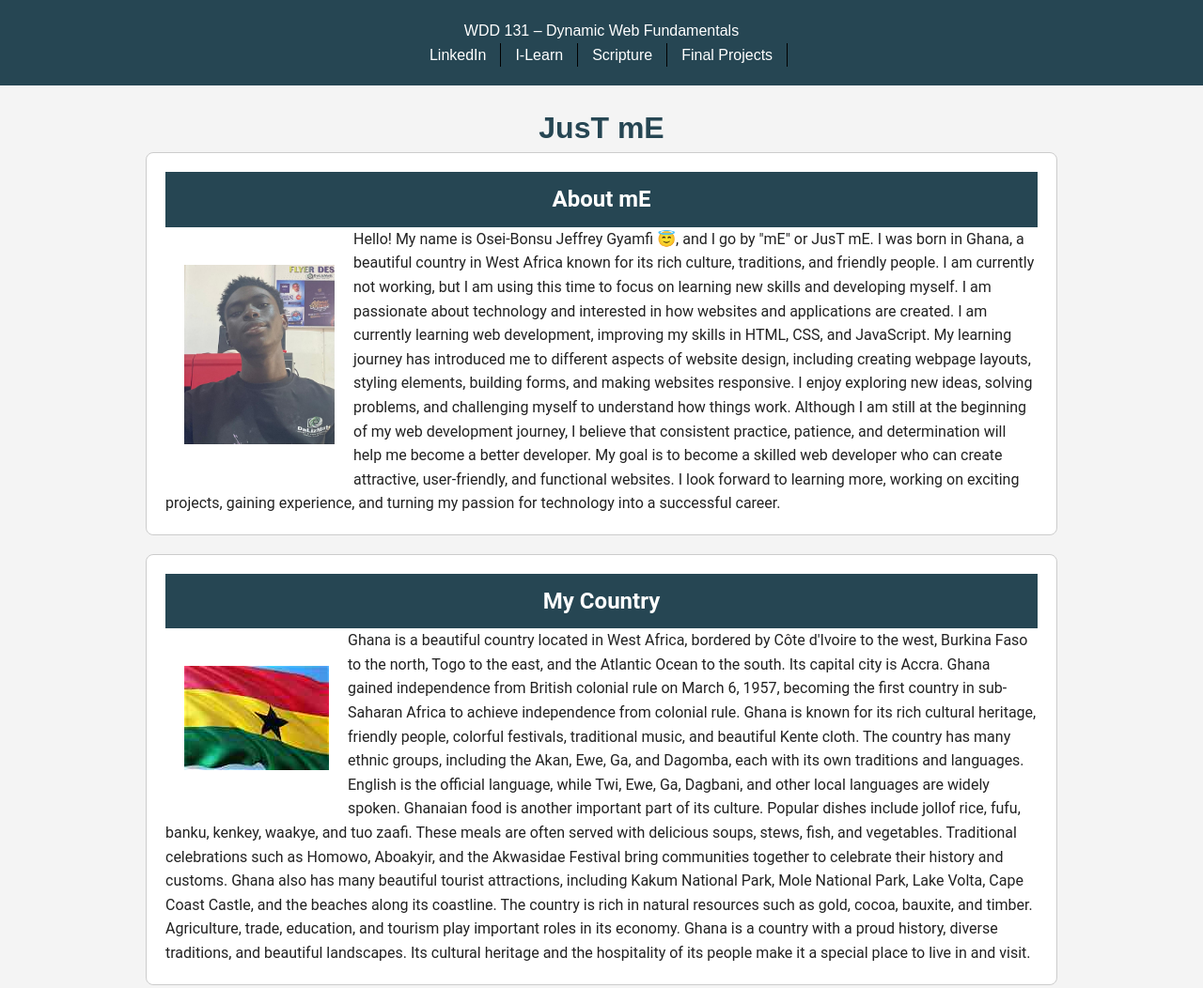
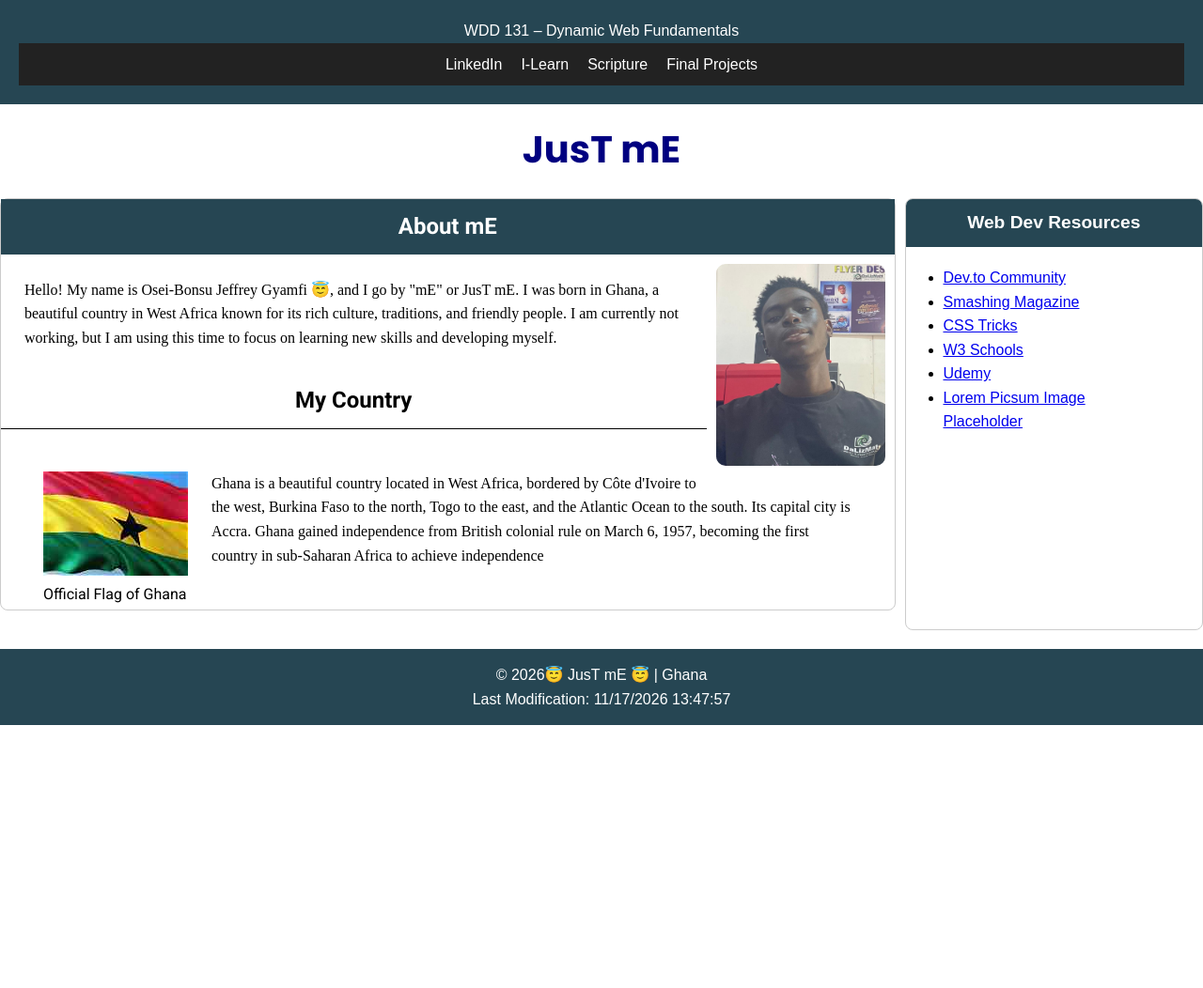
Before and after one commit to justme203/wdd131, a plain HTML site: page index.html in a window 1280 px wide. Shown: the top 1052 px of the page at 94% size. After the commit the page ends 800 px from the top, so only its background shows below. Drawn offline with Linux system fonts and the light colour scheme; a web font is replaced by a local one.

Commit message:
Update index.html and base.css to enhance webpage structure and styling

```diff
--- a/index.html
+++ b/index.html
@@ -4,9 +4,10 @@
      <meta charset="UTF-8">
     <meta name="viewport" content="width=device-width, initial-scale=1.0">
     <title>WDD 131 – Dynamic Web Fundamentals – JusTmE</title>
-    <meta name="description" content="* WDD 131 – Dynamic Web Fundamentals"
-* Your full name
-* Keyword summary of the page content">
+   <meta name="description" content="WDD 131 – Dynamic Web Fundamentals.
+   This is my personal webpage, introducing my background, interests, and web development
+    journey using HTML, CSS, and JavaScript.">
+
     <meta name="author" content="Just mE">
     <link rel="stylesheet" href="styles/base.css">
     <script src="scripts/getdates.js" defer></script>
@@ -16,7 +17,7 @@
         <span id="course-title">
            WDD 131 – Dynamic Web Fundamentals
         </span>
-        <nav>
+        <nav class="nav-bar">
             <ul>
            <li> <a href="#">LinkedIn</a></li>
            <li><a href="#">I-Learn</a></li>
@@ -25,68 +26,58 @@
             </ul>
             </nav>
 
+
     </header>
+    <h1>JusT mE</h1>
+    <div class="two">
     <main>
-        <h1>JusT mE</h1>
         <section class="card ">
             <h2>About mE</h2>
-            <img src="images/just.jpeg" alt="mE"     width="200">
+            <div class="me">
+            <img src="images/just.jpeg" alt="mE"    >
+
          <p>  Hello! My name is Osei-Bonsu Jeffrey Gyamfi 😇, and I go by "mE" or JusT mE. I was born in Ghana, a beautiful country
              in West Africa known for its rich culture, traditions, and friendly people. I am currently
               not working, but I am using this time to focus on learning new skills and developing myself.
+         </p>
 
-I am passionate about technology and interested in how websites and applications are created. I
-am currently
- learning web development, improving my skills in HTML, CSS, and JavaScript. My learning journey
-  has introduced
-  me to different aspects of website design, including creating webpage layouts, styling elements,
-   building forms, and making websites responsive.
+            </div>
+             <b>My Country</b>
 
-I enjoy exploring new ideas, solving problems, and challenging myself to understand how things work.
-Although I am still at the beginning of my web development journey, I believe that consistent practice,
- patience, and determination will help me become a better developer.
+             <div class="ghana">
+             <figure>
+         <img src="images/flg2.jpg" alt="Ghana Flag" >
+        <figcaption>Official Flag of Ghana</figcaption>
+    </figure>
 
-My goal is to become a skilled web developer who can create attractive, user-friendly, and functional
-websites. I look forward to learning more, working on exciting projects, gaining experience, and turning
- my passion for technology into a successful career.
-         </p>
-        </section>
-        <section class="card">
-             <h2>My Country</h2>
-            <img src="images/flg2.jpg" alt="A view of Ghana" loading="lazy">
                         <p>
                 Ghana is a beautiful country located in West Africa, bordered by
                 Côte d'Ivoire to the west, Burkina Faso to the north, Togo to the
                 east, and the Atlantic Ocean to the south. Its capital city is Accra.
                 Ghana gained independence from British colonial rule on March 6, 1957,
                 becoming the first country in sub-Saharan Africa to achieve independence
-                from colonial rule.
-                Ghana is known for its rich cultural heritage, friendly people, colorful
-                festivals, traditional music, and beautiful Kente cloth. The country has
-                many ethnic groups, including the Akan, Ewe, Ga, and Dagomba, each with
-                its own traditions and languages. English is the official language,
-                while Twi, Ewe, Ga, Dagbani, and other local languages are widely spoken.
-                Ghanaian food is another important part of its culture. Popular dishes
-            include jollof rice, fufu, banku, kenkey, waakye, and tuo zaafi.
-            These meals are often served with delicious soups, stews, fish, and
-            vegetables. Traditional celebrations such as Homowo, Aboakyir, and
-            the Akwasidae Festival bring communities together to celebrate their
-            history and customs.
 
-            Ghana also has many beautiful tourist attractions, including Kakum
-            National Park, Mole National Park, Lake Volta, Cape Coast Castle,
-            and the beaches along its coastline. The country is rich in natural
-            resources such as gold, cocoa, bauxite, and timber. Agriculture,
-            trade, education, and tourism play important roles in its economy.
 
-            Ghana is a country with a proud history, diverse traditions, and
-            beautiful landscapes. Its cultural heritage and the hospitality
-            of its people make it a special place to live in and visit.
 </p>
+ </div>
+   </section>
+    </main>
 
-         </section>
+         <aside class="linking">
 
-    </main>
+               <h2>Web Dev Resources</h2>
+            <ul>
+                <li><a href="#">Dev.to Community</a></li>
+                <li><a href="#">Smashing Magazine</a></li>
+                <li><a href="#">CSS Tricks</a></li>
+                <li><a href="#">W3 Schools</a></li>
+                <li><a href="#">Udemy</a></li>
+                <li><a href="#">Lorem Picsum Image Placeholder</a></li>
+            </ul>
+
+
+         </aside>
+    </div>
     <footer>
 
         <p>©
--- a/styles/base.css
+++ b/styles/base.css
@@ -1,3 +1,43 @@
+@import url('https://fonts.googleapis.com/css2?family=Miniver&family=Poppins:ital,wght@0,200;0,400;0,600;0,700;1,200;1,400&family=Roboto:ital,wght@0,100..900;1,100..900&display=swap');
+/* Importing Google Fonts: Miniver, Poppins, and Roboto with various weights and styles
+.poppins-extralight {
+  font-family: "Poppins", sans-serif;
+  font-weight: 200;
+  font-style: normal;
+}
+
+.poppins-regular {
+  font-family: "Poppins", sans-serif;
+  font-weight: 400;
+  font-style: normal;
+}
+
+.poppins-semibold {
+  font-family: "Poppins", sans-serif;
+  font-weight: 600;
+  font-style: normal;
+}
+
+.poppins-bold {
+  font-family: "Poppins", sans-serif;
+  font-weight: 700;
+  font-style: normal;
+}
+
+.poppins-extralight-italic {
+  font-family: "Poppins", sans-serif;
+  font-weight: 200;
+  font-style: italic;
+}
+
+.poppins-regular-italic {
+  font-family: "Poppins", sans-serif;
+  font-weight: 400;
+  font-style: italic;
+}
+  */
+
+
 *{
     margin: 0;
     padding: 0;
@@ -5,31 +45,40 @@
 }
 
 body {
+  padding: 0;
 margin: 0;
 font-family: Arial, Helvetica, sans-serif;
 line-height: 1.6;
-color: #222;
-background-color: #f4f4f4;
+
+
 }
 
 header {
+
 background-color: #264653;
 color: white;
 padding: 20px;
 text-align: center;
 }
 
-nav {
+.nav-bar {
+background-color: #222;
+ padding: 0;
   display: flex;
     justify-content: space-around;
-flex-wrap: wrap;
-gap: 10px;
+   margin: 0;
+    align-items: center;
+
+width: 100%;
 }
 
 nav a {
 color: white;
 text-decoration: none;
-padding: 10px 15px;
+ padding: 10px;
+display:block;
+
+
 }
 
 nav a:hover {
@@ -43,44 +92,68 @@ nav ul {
 }
 
 nav li {
+  /*
     border-right: 1px solid black;
-
+*/
 }
 
-main {
-max-width: 1000px;
-margin: 20px auto;
-padding: 0 15px;
-}
 
 h1 {
+  font-family: "Poppins", sans-serif;
+  font-weight: 900;
+  font-style: normal;
 text-align: center;
 color: #264653;
 }
+.card {
 
-.card {
     font-family: "Roboto", sans-serif;
     background-color: white;
     border: 1px solid #ccc;
     border-radius: 8px;
-padding: 20px;
+    padding: 0px;
     margin-bottom: 20px;
 }
-
 .card h2 {
 background-color: #264653;
 color: white;
 padding: 10px;
 text-align: center;
+font-size: 1.5rem;
+font-weight: 700;
+
 }
+.card b{
+  display: flex;
+  align-items: center;
+  justify-content: center;
+color: black;
+padding: 10px;
+font-size: 1.5rem;
+font-weight: 700;
+font-family: "Roboto", sans-serif;
+text-align: center;
+border-bottom: 1px solid black;
+}
+.me img {
+    border-radius: 20px;
+    width: 200px;
+    float: right;
+  height: auto;
+  padding: 10px;
+}
+.ghana figure{
+    float: left;
+    padding: 25px;
 
-.card img {
-
-float: left;
-max-width: 100%;
-height: auto;
-margin: 20px auto;
-padding: 20px;
+}
+.ghana {
+padding: 20px;}
+.card p{
+padding: 25px;
+font-family: 'Times New Roman', Times, serif;
+font-weight: 400;
+font-size: 1rem;
 
 }
 
@@ -90,3 +163,38 @@ color: white;
 text-align: center;
 padding: 15px;
 }
+.linking {
+
+    background-color: white;
+    border: 1px solid #ccc;
+    border-radius: 8px;
+    overflow: hidden;
+
+}
+.linking h2 {
+    background-color: #264653;
+    color: white;
+    padding: 10px;
+    text-align: center;
+    font-size: 1.2rem;
+    margin: 0;
+}
+.linking ul {
+    margin: auto 0;
+    padding: 20px 40px;
+}
+.two {
+    display: grid;
+    grid-template-columns: 3fr 1fr;
+    gap: 10px;
+    margin: 20px auto;
+}
+
+@media screen and (min-width:640px) {
+    h1{
+        font-size: 2.5rem;
+        margin: 1rem;
+        color: navy;
+        text-align: center;
+    }
+}
```
Lines whose indentation alone changed are shown as unchanged.
